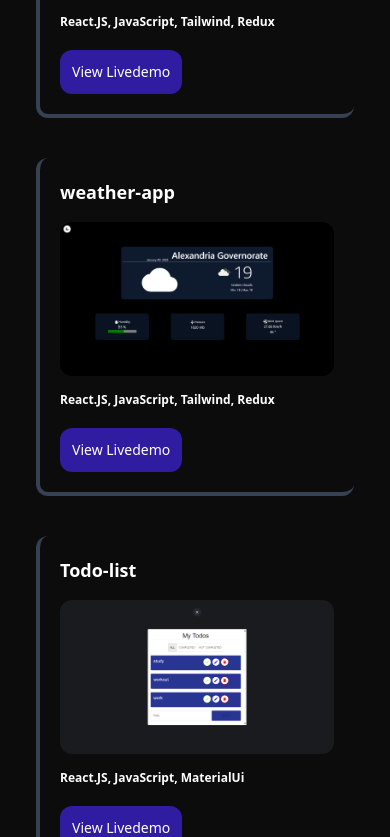
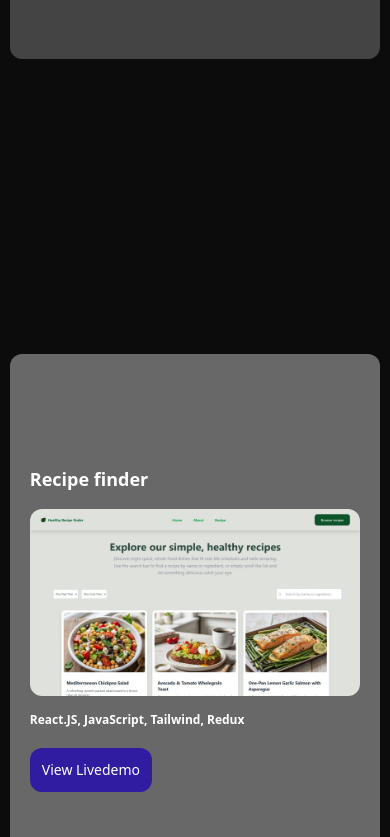
Before and after one commit to Eslamalelwany/personal-portfolio, a Next.js app: page / in a window 390 px wide. Shown: the part 6006-6843 px from the top of the page. Built offline with nearby package versions, Linux system fonts and the light colour scheme.

Commit message:
Add new updates

```diff
--- a/app/components/Skills.js
+++ b/app/components/Skills.js
@@ -1,16 +1,16 @@
 'use client'
 import { useRef, useEffect } from "react"
 import CarouselSize from '../components/CarouselSize'
-
-const projects = [
-    {id:0, project:"E-commerce store",  technology:"React.JS, JavaScript, Tailwind, Redux",img:"/images/photo_2026-01-05_12-15-20.jpg", liveDemo:"https://westedition.netlify.app/"},
-    {id:1, project:"Recipe finder",  technology:"React.JS, JavaScript, Tailwind, Redux",img:"/images/poster.jpeg", liveDemo:"https://recipe-finder30.netlify.app/"},
-    {id:2, project:"weather-app", technology:"React.JS, JavaScript, Tailwind, Redux",img:"/images/photo_2026-01-04_15-53-18.jpg", liveDemo:"https://weatherreduxx.netlify.app/"},
-    {id:3, project:"Todo-list",  technology:"React.JS, JavaScript, MaterialUi", img:"/images/photo_2026-01-04_17-14-12.jpg", liveDemo:"https://lambent-dasik-40d281.netlify.app/"},
-    {id:4, project:"Landing page",  technology:"HTML, CSS, JavaScript", img:"/images/photo_2026-01-04_17-27-06.jpg", liveDemo:"https://eslamalelwany.github.io/software-house-site/"},
-    {id:5, project:"Hangman game",  technology:"HTML, CSS, JavaScript", img:"/images/photo_2026-01-04_17-34-54.jpg", liveDemo:"https://eslamalelwany.github.io/hangman/"},
-    {id:6, project:"Portfolio project",  technology:"REACT.JS, Javascript", img:"/images/WhatsApp Image 2026-01-28 at 5.17.20 AM.jpeg", liveDemo:"https://portfolio-39.netlify.app/"},
-]
+import Project from   './project'
+// const projects = [
+//     {id:0, project:"E-commerce store",  technology:"React.JS, JavaScript, Tailwind, Redux",img:"/images/photo_2026-01-05_12-15-20.jpg", liveDemo:"https://westedition.netlify.app/"},
+//     {id:1, project:"Recipe finder",  technology:"React.JS, JavaScript, Tailwind, Redux",img:"/images/poster.jpeg", liveDemo:"https://recipe-finder30.netlify.app/"},
+//     {id:2, project:"weather-app", technology:"React.JS, JavaScript, Tailwind, Redux",img:"/images/photo_2026-01-04_15-53-18.jpg", liveDemo:"https://weatherreduxx.netlify.app/"},
+//     {id:3, project:"Todo-list",  technology:"React.JS, JavaScript, MaterialUi", img:"/images/photo_2026-01-04_17-14-12.jpg", liveDemo:"https://lambent-dasik-40d281.netlify.app/"},
+//     {id:4, project:"Landing page",  technology:"HTML, CSS, JavaScript", img:"/images/photo_2026-01-04_17-27-06.jpg", liveDemo:"https://eslamalelwany.github.io/software-house-site/"},
+//     {id:5, project:"Hangman game",  technology:"HTML, CSS, JavaScript", img:"/images/photo_2026-01-04_17-34-54.jpg", liveDemo:"https://eslamalelwany.github.io/hangman/"},
+//     {id:6, project:"Portfolio project",  technology:"REACT.JS, Javascript", img:"/images/WhatsApp Image 2026-01-28 at 5.17.20 AM.jpeg", liveDemo:"https://portfolio-39.netlify.app/"},
+// ]
 
 export default function Skills() {
     const aboutRef = useRef(null)
@@ -84,10 +84,14 @@ export default function Skills() {
                 className="text-white sm:mr-10 font-extralight flex flex-col p-2 justify-around items-center w-full mt-2 opacity-0 translate-x-10 transition-opacity duration-500"
             >
                 <h1 className="text-white font-bold text-3xl mr-auto">Projects</h1>
-                {projects.map((p) => {
+
+                    <Project/>
+
+                {/* {projects.map((p) => {
                     return (
-                        <div key={p.id} >
-                            <div className="bg-[#0C0C0C] border-b-4 border-l-4 hover:scale-105 duration-700 mt-10 p-5 border-gray-700 lg:p-10 rounded-xl max-w-full lg:w-[60%] xl:w-[60%] lg:mr-auto lg:ml-auto xl:mr-auto xl:ml-auto  text-2xl lg:text-5xl flex flex-col md:flex-wrap md:flex-row lg:flex-row lg:flex-wrap justify-around lg:items-center font-bold">
+                        <div key={p.id} className="" >
+
+                            <div style={{zIndex:p.id}}  className=  "bg-[#0C0C0C] border-b-4 border-l-4 hover:scale-105 duration-700 mt-10 p-5 border-[#301CA0] lg:p-10 rounded-xl max-w-full lg:w-[60%] xl:w-[60%] lg:mr-auto lg:ml-auto xl:mr-auto xl:ml-auto  text-2xl lg:text-5xl flex flex-col md:flex-wrap md:flex-row lg:flex-row lg:flex-wrap justify-around lg:items-center font-bold">
                                 <h3 className="w-full text-lg lg:text-xl">{p.project}</h3>
                                 <div className="pt-4 pb-4 w-full md:w-[70%] mr-auto">
                                     <img src={p.img} alt={`${p.project} screenshot`} className="w-full h-full rounded-xl"/>
@@ -102,9 +106,10 @@ export default function Skills() {
                                     View Livedemo
                                 </a>
                             </div>
+
                         </div>
                     )
-                })}
+                })} */}
             </div>
         </div>
     )
--- /dev/null
+++ b/app/components/project.jsx
@@ -0,0 +1,87 @@
+export default function Projects() {
+
+
+    return (
+        <div className="projects-container">
+{/* ONE */}
+            <div className="panel panel1">
+                <div className="baby w-[95vw] md:h-[72vh] h-[65vh] lg:h-[90vh] xl:h-[89.5vh] bg-[#444444]  border-[#301CA0] lg:p-10 p-5 rounded-xl lg:w-[80vw] xl:w-[80vw] mx-auto text-2xl lg:text-5xl flex flex-col md:flex-row flex-wrap justify-center lg:items-center font-bold">
+                    <h3 className="w-full text-lg lg:text-xl">E-commerce store</h3>
+                    <div className="pt-4 pb-4 w-full md:w-[70%] mr-auto">
+                        <img className="w-full h-full rounded-xl" src="/images/photo_2026-01-05_12-15-20.jpg" alt="" />
+                    </div>
+                    <p className="w-full text-xs md:text-xl">React.JS, JavaScript, Tailwind, Redux</p>
+                    <a rel="noopener noreferrer" target="_blank" className="bg-[#301CA0] p-3 mt-5 font-extralight mr-auto text-white rounded-xl text-sm" href="https://westedition.netlify.app/">View Livedemo</a>
+                </div>
+            </div>
+
+
+{/* TWO */}
+            <div className="panel panel2">
+                <div className=" baby w-[95vw] bg-[#686868] h-[65vh] md:h-[72vh] lg:h-[90vh] xl:h-[89.5vh]   border-[#301CA0] lg:p-10 p-5 rounded-xl lg:w-[80vw] xl:w-[80vw] mx-auto text-2xl lg:text-5xl flex flex-col md:flex-row flex-wrap justify-center lg:items-center font-bold">
+                    <h3 className="w-full text-lg lg:text-xl">Recipe finder</h3>
+
+                    <div className=" pt-4 pb-4 w-full md:w-[70%] mr-auto">
+                        <img className="w-full h-full rounded-xl" src="/images/poster.jpeg" alt="" />
+                    </div>
+                    <p className="w-full text-xs md:text-xl">React.JS, JavaScript, Tailwind, Redux</p>
+                    <a rel="noopener noreferrer" target="_blank" className="bg-[#301CA0] p-3 mt-5 font-extralight mr-auto text-white rounded-xl text-sm" href="https://recipe-finder30.netlify.app/">View Livedemo</a>
+                </div>
+            </div>
+
+{/* THREE */}
+            <div className="panel panel3">
+                <div className=" baby bg-[#444444] md:h-[72vh] h-[65vh] w-[95vw] lg:h-[90vh] xl:h-[89.5vh] lg:w-[80vw] xl:w-[80vw]   border-[#301CA0] lg:p-10 p-5 rounded-xl  mx-auto text-2xl lg:text-5xl flex flex-col md:flex-row flex-wrap justify-center lg:items-center font-bold">
+                    <h3 className="w-full text-lg lg:text-xl">weather-app</h3>
+
+                    <div className="pt-4 pb-4 w-full md:w-[70%] mr-auto">
+                        <img className="w-full h-full rounded-xl" src="/images/photo_2026-01-04_15-53-18.jpg" alt="" />
+                    </div>
+                    <p className="w-full text-xs md:text-xl">React.JS, JavaScript, Tailwind, Redux</p>
+                    <a rel="noopener noreferrer" target="_blank" className="bg-[#301CA0] p-3 mt-5 font-extralight mr-auto text-white rounded-xl text-sm" href="https://weatherreduxx.netlify.app/">View Livedemo</a>
+                </div>
+            </div>
+
+{/* FOUR */}
+            <div className="panel panel4">
+                <div className=" baby bg-[#686868] md:h-[72vh] h-[65vh]  w-[95vw] lg:h-[90vh] xl:h-[89.5vh]  border-[#301CA0] lg:p-10 p-5 rounded-xl lg:w-[80vw] xl:w-[80vw] mx-auto text-2xl lg:text-5xl flex flex-col md:flex-row flex-wrap justify-center lg:items-center font-bold">
+                    <h3 className="w-full text-lg lg:text-xl">Landing page</h3>
+
+                    <div className="pt-4 pb-4 w-full md:w-[70%] mr-auto">
+                        <img className="w-full h-full rounded-xl" src="/images/photo_2026-01-04_17-27-06.jpg" alt="" />
+                    </div>
+                    <p className="w-full text-xs md:text-xl">HTML, CSS, JavaScript</p>
+                    <a rel="noopener noreferrer" target="_blank" className="bg-[#301CA0] p-3 mt-5 font-extralight mr-auto text-white rounded-xl text-sm" href="https://eslamalelwany.github.io/software-house-site/">View Livedemo</a>
+                </div>
+            </div>
+
+{/* FIVE */}
+            <div className="panel panel4">
+                <div className= " baby  bg-[#444444] md:h-[72vh] h-[65vh] lg:h-[90vh] xl:h-[89.5vh] w-[95vw] lg:w-[80vw] xl:w-[80vw]   border-[#301CA0] lg:p-10 p-5 rounded-xl  mx-auto text-2xl lg:text-5xl flex flex-col md:flex-row flex-wrap justify-center lg:items-center font-bold">
+                    <h3 className="w-full text-lg lg:text-xl">Hangman game</h3>
+
+                    <div className="pt-4 pb-4 w-full md:w-[70%] mr-auto">
+                        <img className="w-full h-full rounded-xl" src="/images/photo_2026-01-04_17-34-54.jpg" alt="" />
+                    </div>
+                    <p className="w-full text-xs md:text-xl">HTML, CSS, JavaScript</p>
+                    <a rel="noopener noreferrer" target="_blank" className="bg-[#301CA0] p-3 mt-5 font-extralight mr-auto text-white rounded-xl text-sm" href="https://eslamalelwany.github.io/hangman/">View Livedemo</a>
+                </div>
+            </div>
+
+
+{/* Six */}
+                        <div className="panel panel4">
+                <div className=" baby bg-[#686868] md:h-[72vh] h-[65vh] lg:h-[90vh] xl:h-[89.5vh]  w-[95vw]  lg:w-[80vw] xl:w-[80vw] border-[#301CA0] lg:p-10 p-5 rounded-xl mx-auto text-2xl lg:text-5xl flex flex-col md:flex-row flex-wrap justify-center lg:items-center font-bold">
+                    <h3 className="w-full text-lg lg:text-xl">Portfolio project</h3>
+
+                    <div className="pt-4 pb-4 w-full md:w-[70%] mr-auto">
+                        <img className="w-full h-full rounded-xl" src="/images/WhatsApp Image 2026-01-28 at 5.17.20 AM.jpeg" alt="" />
+                    </div>
+                    <p className="w-full text-xs md:text-xl">REACT.JS, Javascript</p>
+                    <a rel="noopener noreferrer" target="_blank" className="bg-[#301CA0] p-3 mt-5 font-extralight mr-auto text-white rounded-xl text-sm" href="https://portfolio-39.netlify.app/">View Livedemo</a>
+                </div>
+            </div>
+
+        </div>
+    )
+}
--- a/app/globals.css
+++ b/app/globals.css
@@ -21,8 +21,37 @@
 
  body {
   background-color: #0C0C0C;
+  scroll-behavior: smooth;
+
  }
 
+
+
+.panel {
+  scroll-behavior: smooth;
+    height: 100vh;
+    position: sticky;
+    top: 0;
+    display: flex;
+    justify-content: center;
+    align-items: center;
+}
+
+.panel1 { z-index: 1; }
+.panel2 { z-index: 2; }
+.panel3 { z-index: 3; }
+.panel4 { z-index: 4; }
+/* .panel:nth-child(1){
+  z-index: 1;
+}
+
+.panel:nth-child(2){
+  z-index: 2;
+}
+
+.panel:nth-child(3){
+  z-index: 3;
+} */
 /* @theme inline {
   --color-background: var(--background);
   --color-foreground: var(--foreground);
--- a/app/page.tsx
+++ b/app/page.tsx
@@ -2,7 +2,7 @@ import Info from './components/Info'
 import Skills from './components/Skills';
 export default function Home() {
   return (
-    <div  className=" w-screen min-h-screen p-7  dark:bg-black overflow-x-hidden">
+    <div  className=" w-screen min-h-screen p-7  dark:bg-black ">
 
       <div className='flex w-full justify-center'>
         <Info/>
```
